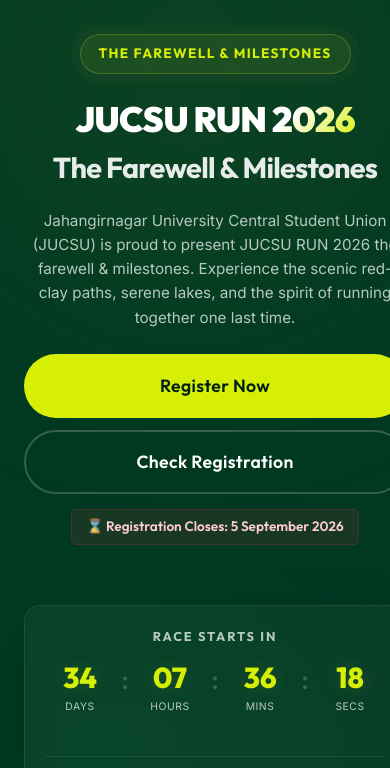
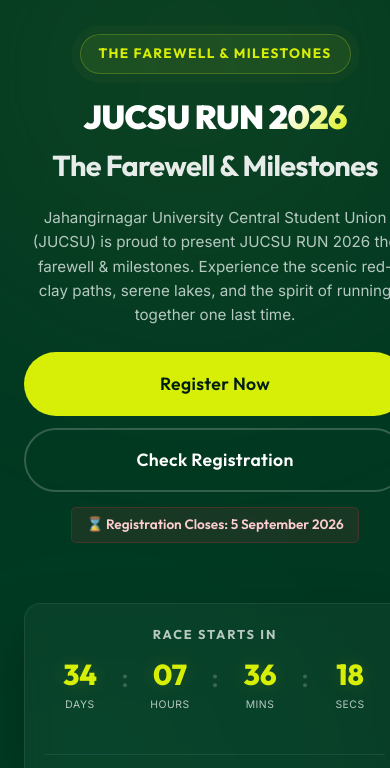
Before and after one commit to shiblu17/jucsu-run-2026, a website: page index.html in a window 390 px wide. Shown: the part 76-844 px from the top of the page. Drawn offline with nearby package versions, Linux system fonts and the light colour scheme.

Commit message:
Use fluid typography min() for hero title to ensure zero overflow on tiny mobile screens

```diff
--- a/index.css
+++ b/index.css
@@ -1743,7 +1743,7 @@ a {
     min-height: auto;
   }
   .hero-title {
-    font-size: 2.2rem;
+    font-size: min(8.5vw, 2.4rem);
     line-height: 1.2;
   }
   .hero-subtitle {
```
